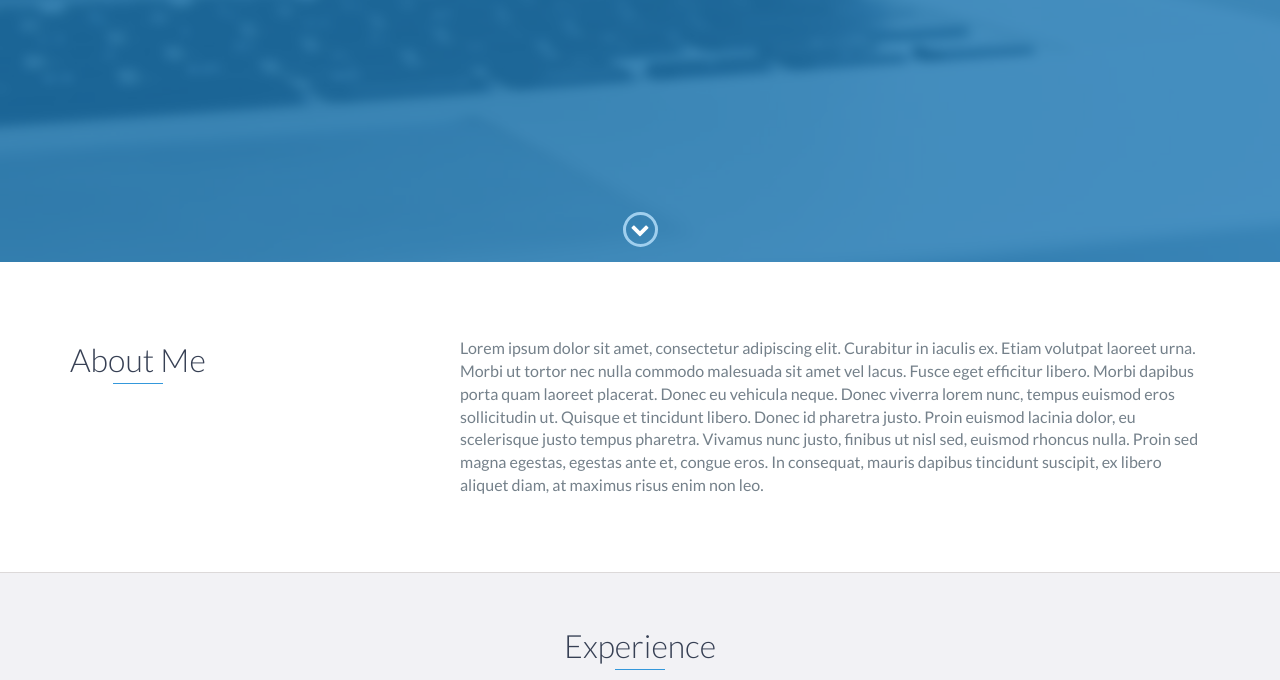
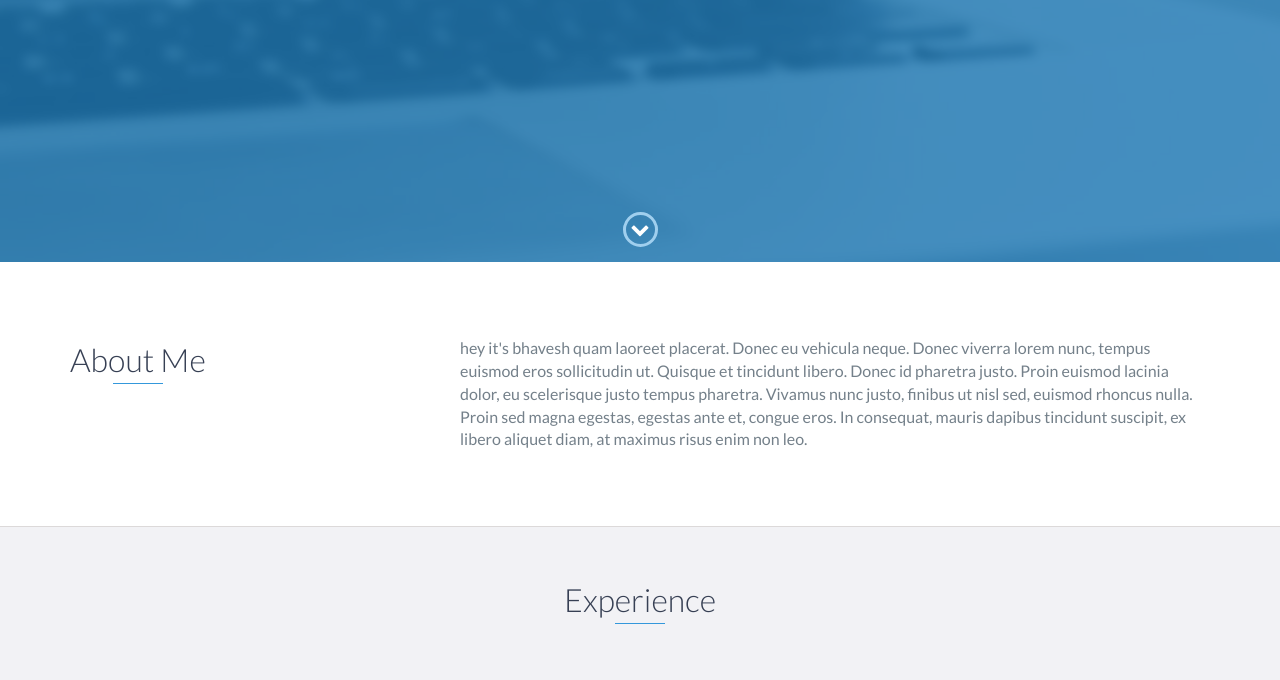
Before and after one commit to proBhavesh/portfolio, a plain HTML site: page index.html in a window 1280 px wide. Shown: the part 538-1218 px from the top of the page. Drawn offline with nearby package versions, Linux system fonts and the light colour scheme.

Commit message:
intro added

```diff
--- a/index.html
+++ b/index.html
@@ -73,7 +73,8 @@
                 </div>
                 <div class="col-md-8">
                     <p>
-                        Lorem ipsum dolor sit amet, consectetur adipiscing elit. Curabitur in iaculis ex. Etiam volutpat laoreet urna. Morbi ut tortor nec nulla commodo malesuada sit amet vel lacus. Fusce eget efficitur libero. Morbi dapibus porta quam laoreet placerat. Donec
+                       hey it's bhavesh
+                       quam laoreet placerat. Donec
                         eu vehicula neque. Donec viverra lorem nunc, tempus euismod eros sollicitudin ut. Quisque et tincidunt libero. Donec id pharetra justo. Proin euismod lacinia dolor, eu scelerisque justo tempus pharetra. Vivamus nunc justo, finibus
                         ut nisl sed, euismod rhoncus nulla. Proin sed magna egestas, egestas ante et, congue eros. In consequat, mauris dapibus tincidunt suscipit, ex libero aliquet diam, at maximus risus enim non leo.
                     </p>
```
